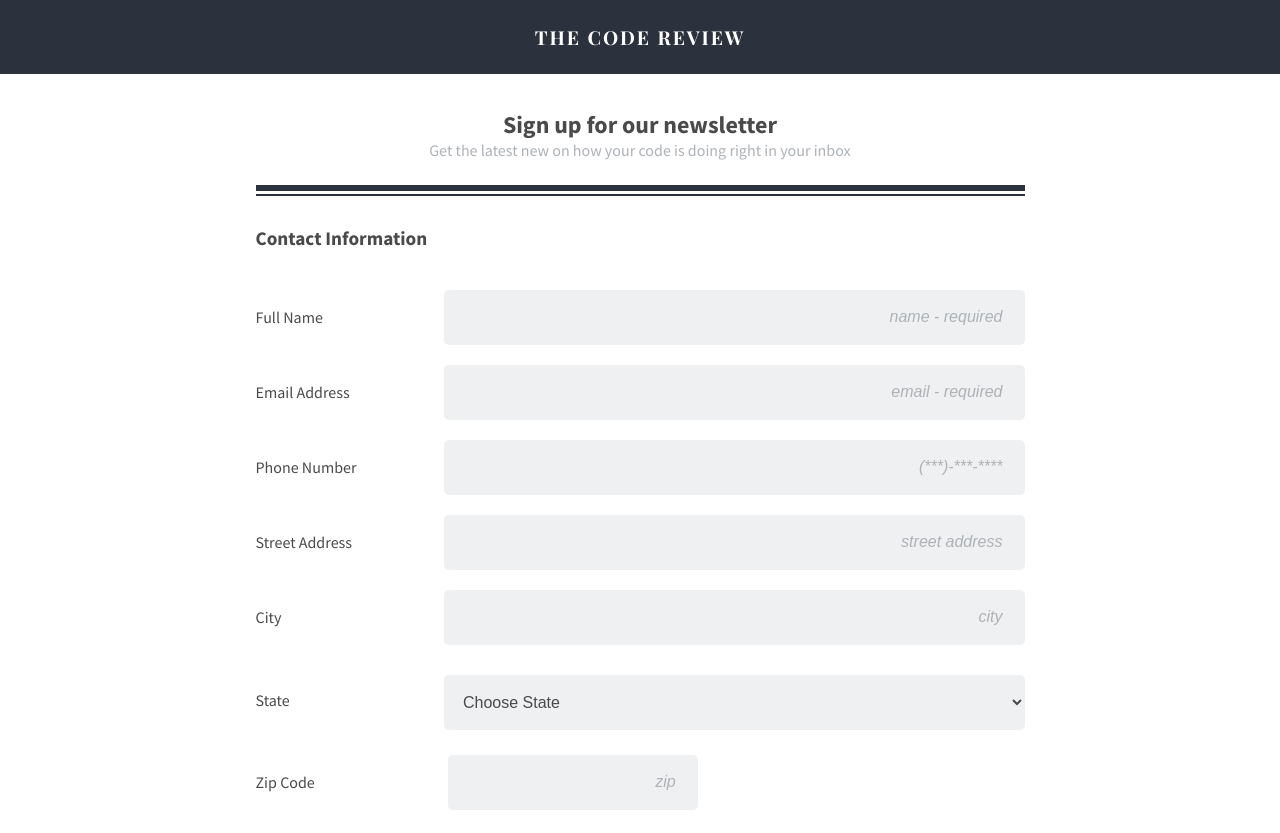
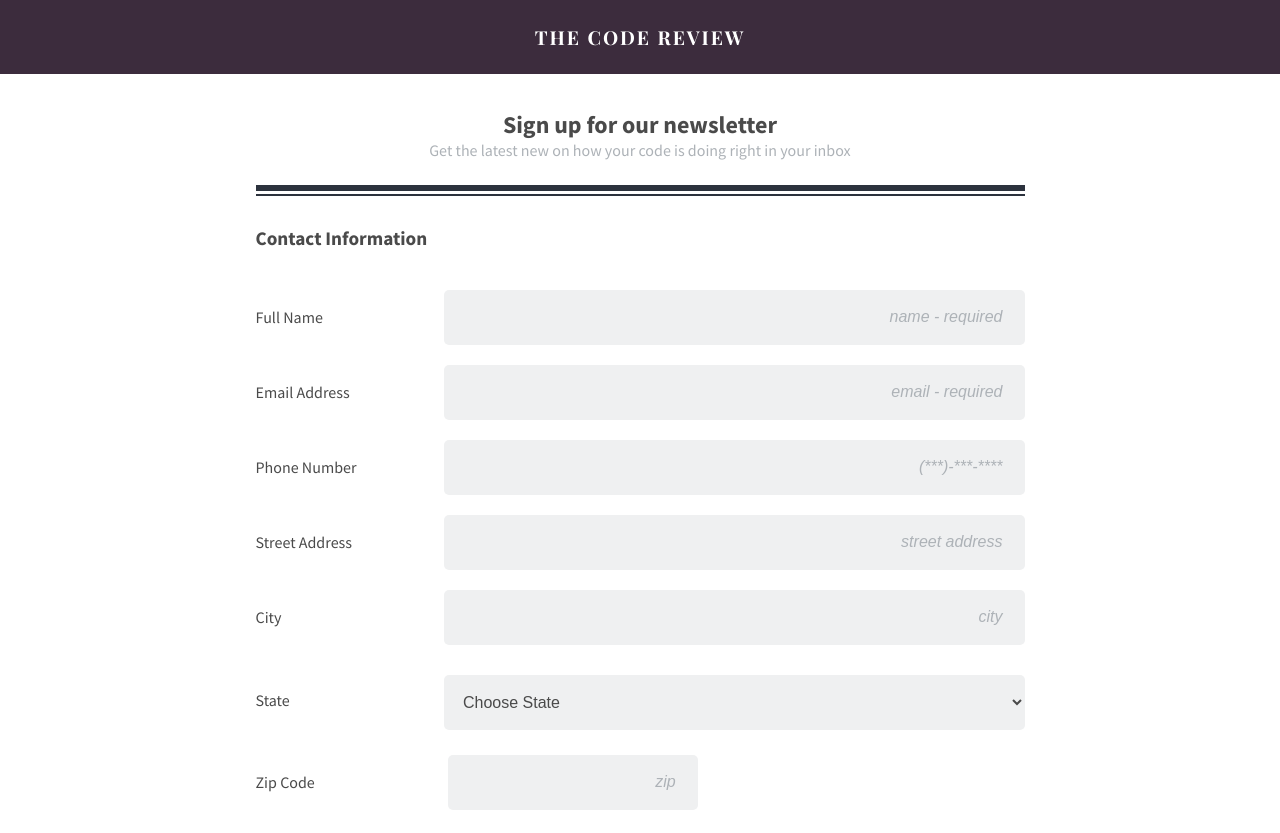
Before and after one commit to Sage-tech/project-3-registration, a plain HTML site: page index.html in a window 1280 px wide. Shown: the top 833 px of the page. Drawn offline with nearby package versions, Linux system fonts and the light colour scheme.

Commit message:
Update styles.css

```diff
--- a/styles/styles.css
+++ b/styles/styles.css
@@ -35,7 +35,7 @@
   }
 
   h1 {
-	background: #2c323d;
+	background: #3c2c3d;
 	margin: 0 0 35px;
 	padding: 24px;
 	font-family: 'Playfair Display', serif;
```
